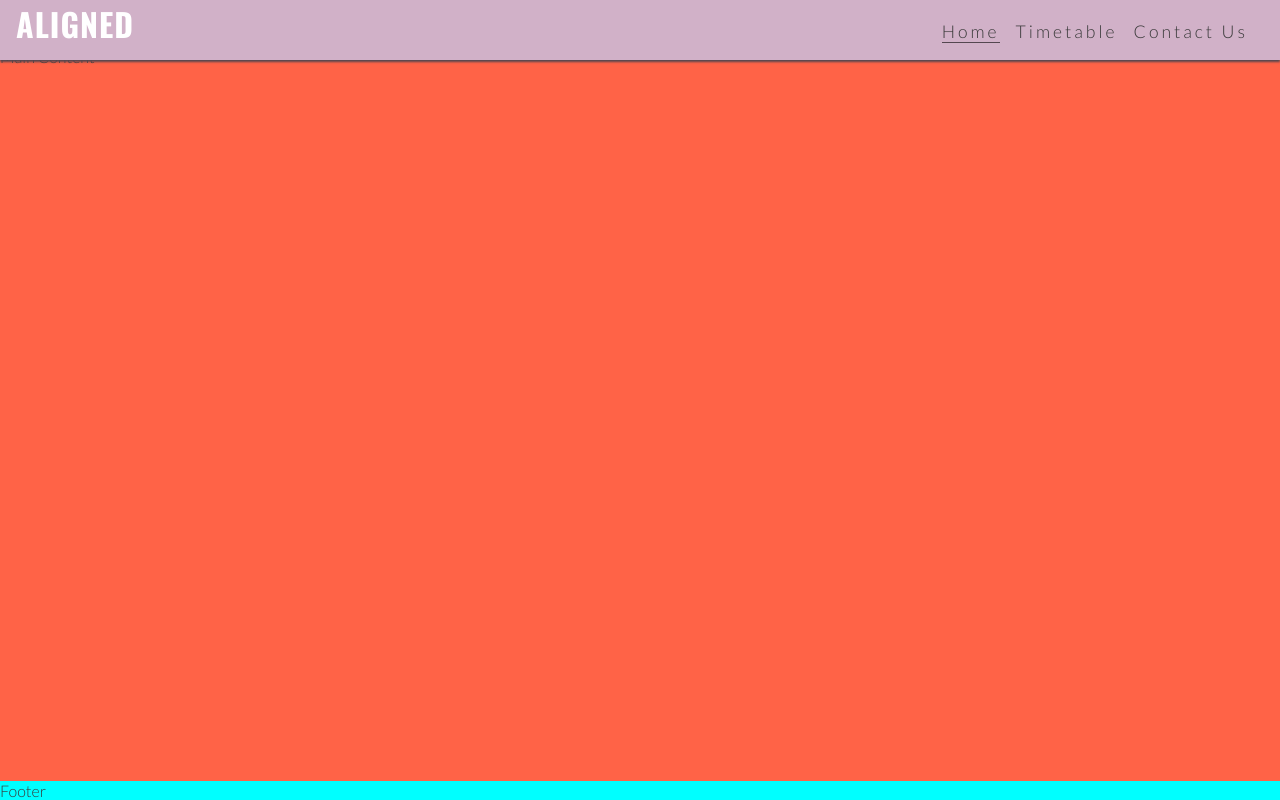
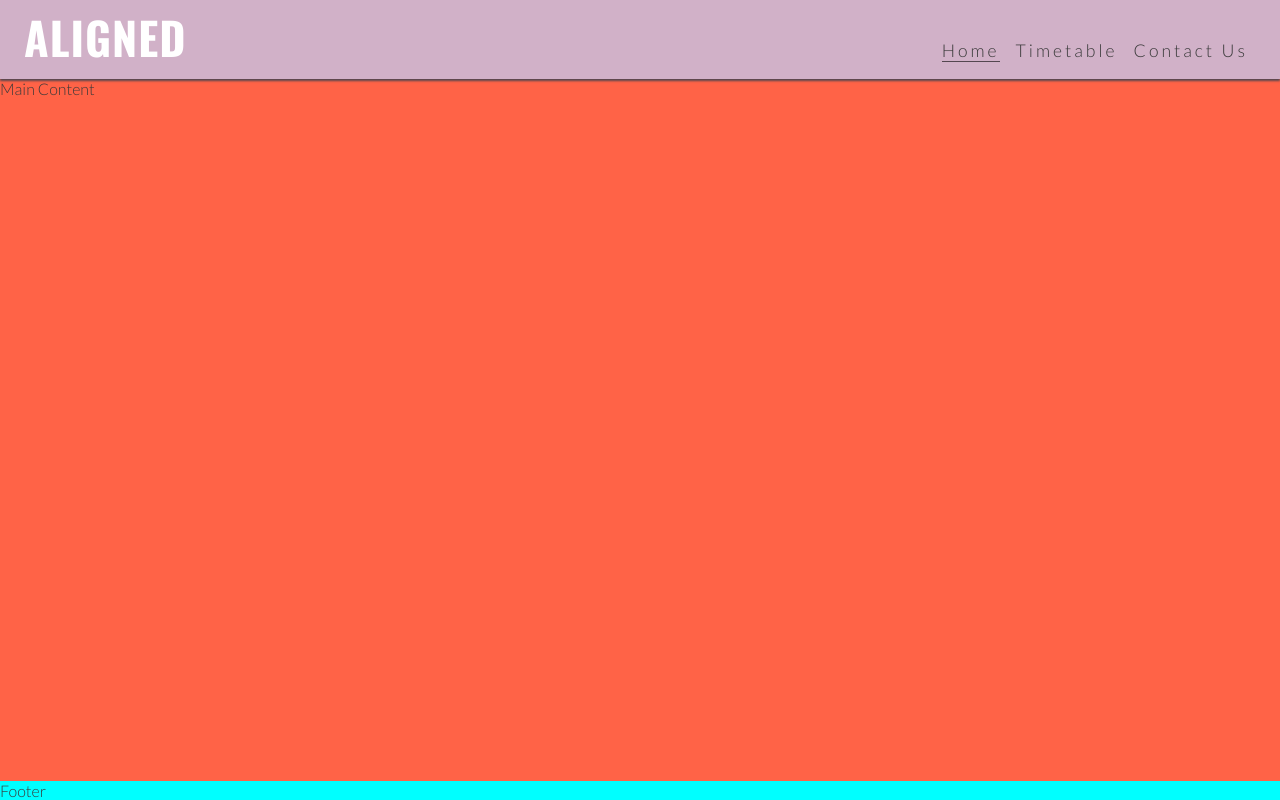
Before and after one commit to AnnieRho7/aligned, a plain HTML site: page index.html in a window 1280 px wide. Drawn offline with nearby package versions, Linux system fonts and the light colour scheme.

Commit message:
MAke logo larger, push manin content down to show under larger header

```diff
--- a/assets/css/style.css
+++ b/assets/css/style.css
@@ -116,4 +116,16 @@ footer {
     .nav-toggle-label {
         display: none;
     }
+
+    #logo {
+        font-size: 280%;
+        line-height: 75px;
+        margin: 0 0.5rem;
+    }
+
+    /*Main content*/
+    main {
+        /*Push main content down to accomadate larger header*/
+        margin-top: 79px;
+    }
 }
```
